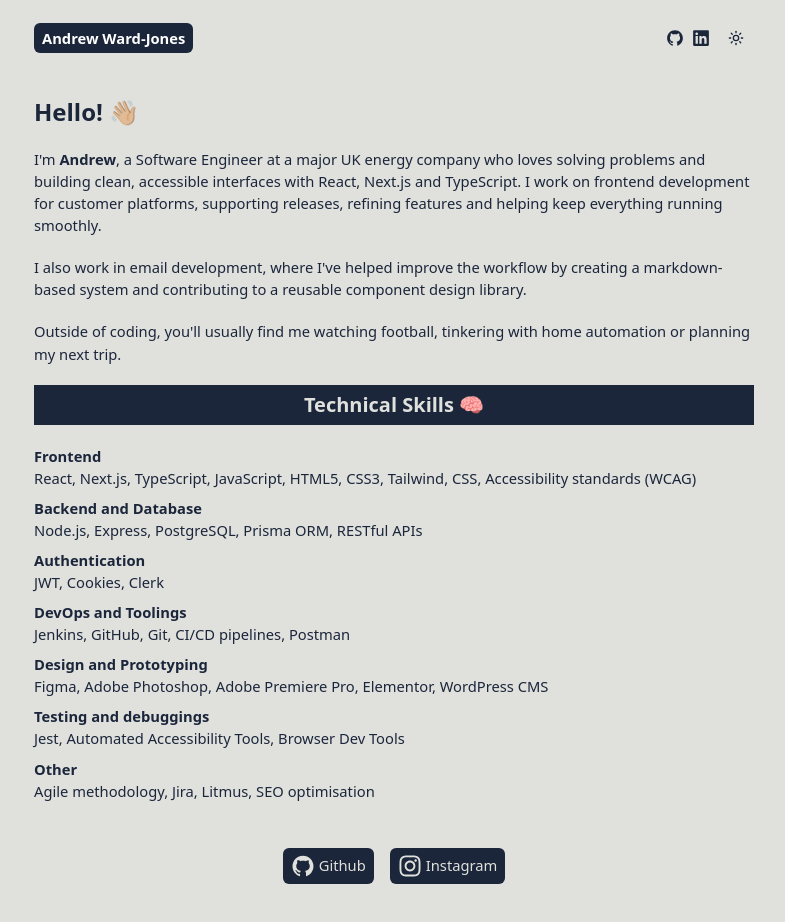
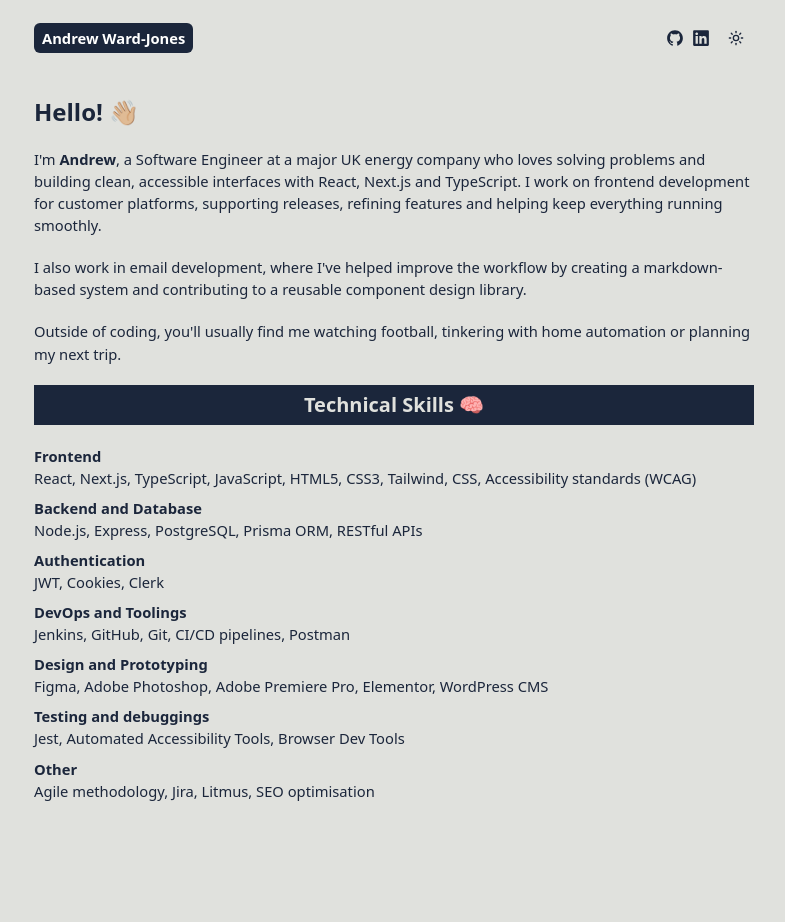
Before and after one commit to Koalaphant/andrew-portfolio, a Next.js app: page / in a window 1280 px wide. Shown: the whole page, without its empty margins (246-1031 px from the left). After the commit the page ends 826 px from the top, so only its background shows below. Built offline with nearby package versions, Linux system fonts and the light colour scheme.

Commit message:
delete unused components and clean up code

```diff
--- a/app/page.tsx
+++ b/app/page.tsx
@@ -1,6 +1,5 @@
 import Divider from "@/components/Divider";
 import { Skills } from "@/components/Skills";
-import Social from "@/components/Social";
 import Title from "@/components/Title";
 
 export default function Home() {
@@ -30,8 +29,6 @@ export default function Home() {
       </div>
       <Title text="Technical Skills" emoji="🧠" />
       <Skills />
-      <Divider amount="30" />
-      <Social />
     </>
   );
 }
--- a/components/Social.tsx
+++ /dev/null
@@ -1,41 +0,0 @@
-import { ReactNode } from "react";
-
-import Link from "next/link";
-import { AiFillGithub } from "react-icons/ai";
-import { FaInstagram } from "react-icons/fa6";
-
-export default function Social() {
-  type SocialIcon = {
-    icon: ReactNode;
-    iconText: string;
-    url: string;
-  };
-
-  const socialIcons: SocialIcon[] = [
-    {
-      icon: <AiFillGithub className="text-2xl" />,
-      iconText: "Github",
-      url: "/",
-    },
-    {
-      icon: <FaInstagram className="text-2xl" />,
-      iconText: "Instagram",
-      url: "/",
-    },
-  ];
-
-  return (
-    <div className="flex gap-4 items-center justify-center p-4">
-      {socialIcons.map((icon) => (
-        <Link
-          className="flex gap-1 bg-foreground text-background px-2 py-1.5 rounded-md"
-          href={icon.url}
-          key={icon.iconText}
-        >
-          {icon.icon}
-          {icon.iconText}
-        </Link>
-      ))}
-    </div>
-  );
-}
```
